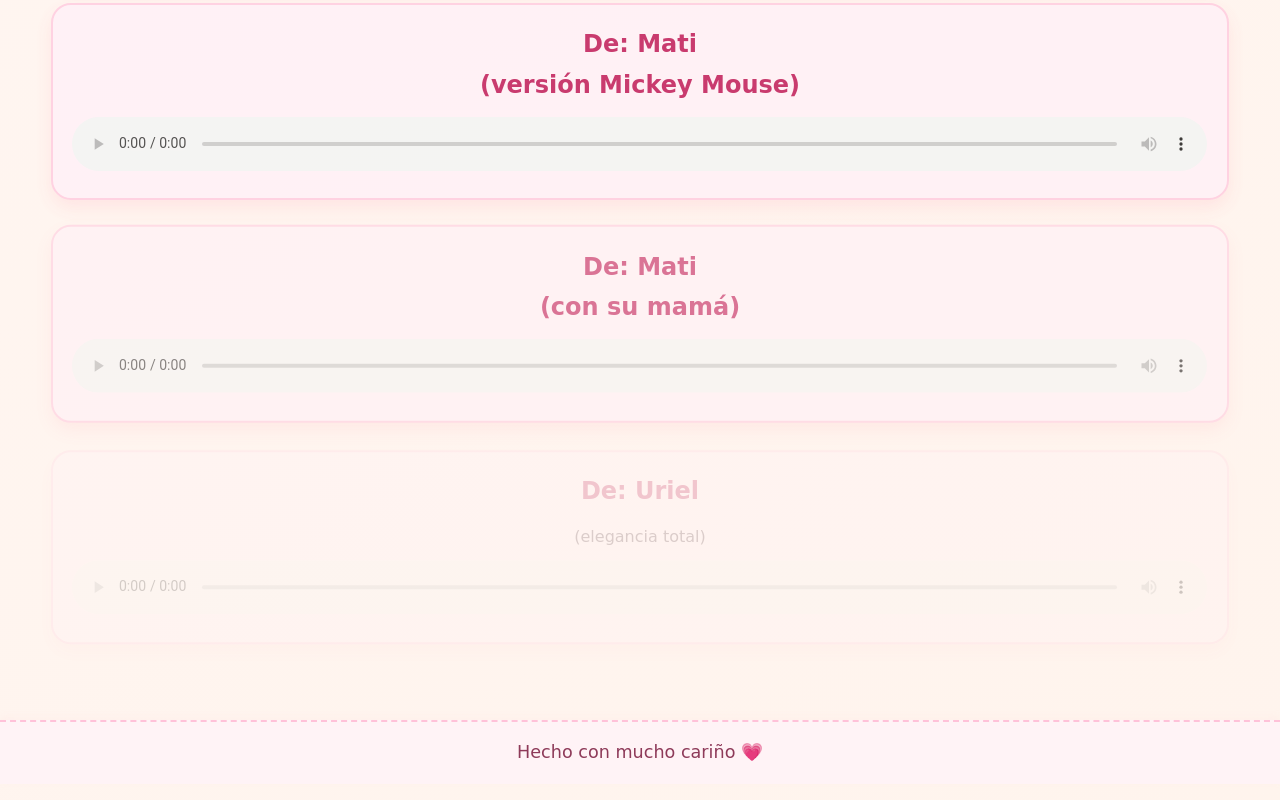
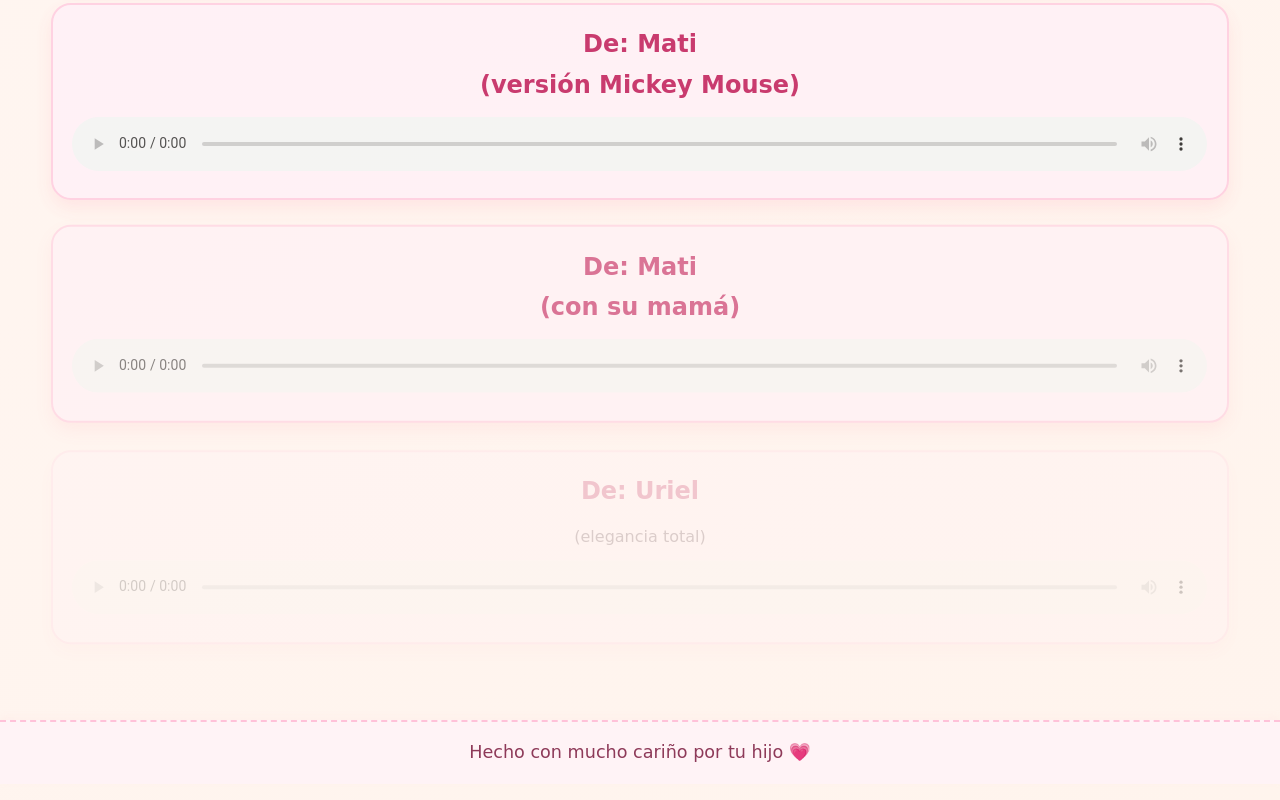
Before and after one commit to gabrielalonsoo13/cumple-mama, a plain HTML site: page index.html in a window 1280 px wide. Shown: the part 6717-7517 px from the top of the page. Drawn offline with Linux system fonts and the light colour scheme; a web font is replaced by a local one.

Commit message:
add coso

```diff
--- a/index.html
+++ b/index.html
@@ -160,7 +160,7 @@
     </main>
 
     <footer>
-        Hecho con mucho cariño 💗
+        Hecho con mucho cariño por tu hijo 💗
     </footer>
 
     <script src="script.js"></script>
```
